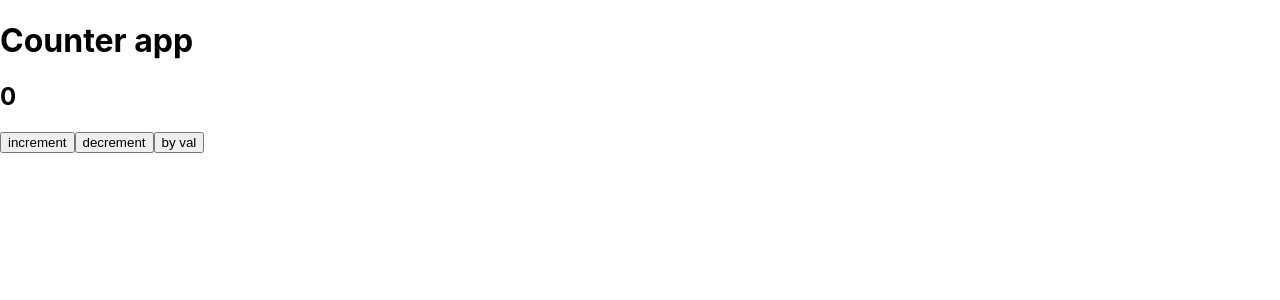
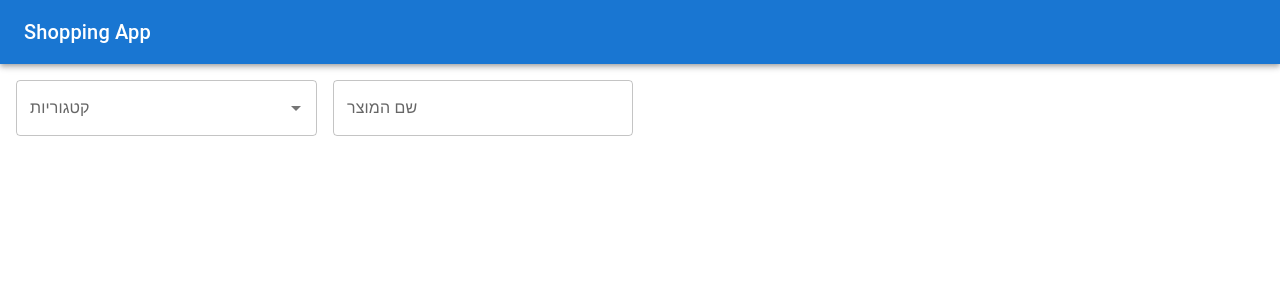
Before and after one commit to eranmazuz/HomeAssignmentSecurityDepartment, a React (Create React App) app in the folder react-redux/: page / in a window 1280 px wide. Shown: the top 300 px of the page. Built offline with nearby package versions, Linux system fonts and the light colour scheme.

Commit message:
design the shopping app

```diff
--- a/react-redux/src/App.js
+++ b/react-redux/src/App.js
@@ -1,29 +1,19 @@
 import './App.css';
 import { useDispatch, useSelector} from 'react-redux';
 import { action } from './store';
+import CategoriesComboBox from './components/CategoriesComboBox'
+import Header from './components/header';
+import { Stack } from '@mui/material';
+import ItemTextField from './components/ItemTextField';
 function App() {
-  const counter = useSelector((state) => state.counter);
-  const dispach = useDispatch();
-  const increment = () => {
-    dispach(action.increment());
-  }
-
-  const decrement = () => {
-    dispach(action.decrement());
-
-  }
-
-  const byVal = () => {
-    dispach(action.addBy(10));
-  }
   return (
     <div>
-     <h1>Counter app</h1>
-      <h2>{counter}</h2>
-      <button onClick={increment}>increment</button>
-      <button onClick={decrement}>decrement</button>
-      <button onClick={byVal}>by val</button>
-    </div>
+      <Header/>
+      <Stack spacing={2} sx={{ padding: 2}} direction='row'>
+      <CategoriesComboBox/>
+      <ItemTextField/>
+      </Stack>
+     </div>
   );
 }
 
--- /dev/null
+++ b/react-redux/src/components/CategoriesComboBox.js
@@ -0,0 +1,17 @@
+import React from "react";
+import { Autocomplete, TextField } from '@mui/material';
+
+const Categories = () => {
+    const categories = [
+        { id: 1, label: 'abc' },
+        { id: 2, label: 'def' },
+        { id: 3, label: 'ghi' }
+
+    ]
+    return (<Autocomplete
+     options={categories}
+     sx={{ width: 301 }}
+     renderInput={(params) => <TextField {...params} label='קטגוריות'/>}
+     />)
+}
+export default Categories
--- /dev/null
+++ b/react-redux/src/components/ItemTextField.js
@@ -0,0 +1,7 @@
+import React from "react";
+import { TextField } from '@mui/material';
+
+const ItemTextField = () => {
+    return (<TextField label='שם המוצר' variant='outlined' sx={{ width: 300 }} />)
+}
+export default ItemTextField
--- /dev/null
+++ b/react-redux/src/components/header.js
@@ -0,0 +1,17 @@
+import { AppBar, Box, Toolbar, Typography } from '@mui/material';
+import React from 'react';
+
+
+const Header = () => {
+    return (
+        <AppBar position='static'>
+            <Toolbar>
+                <Typography variant='h6' component='div'>
+                    Shopping App
+                </Typography>
+            </Toolbar>
+        </AppBar>
+    )
+}
+
+export default Header;
```
Also changed, not shown: react-redux/src/store/cart-slice.js (added).
